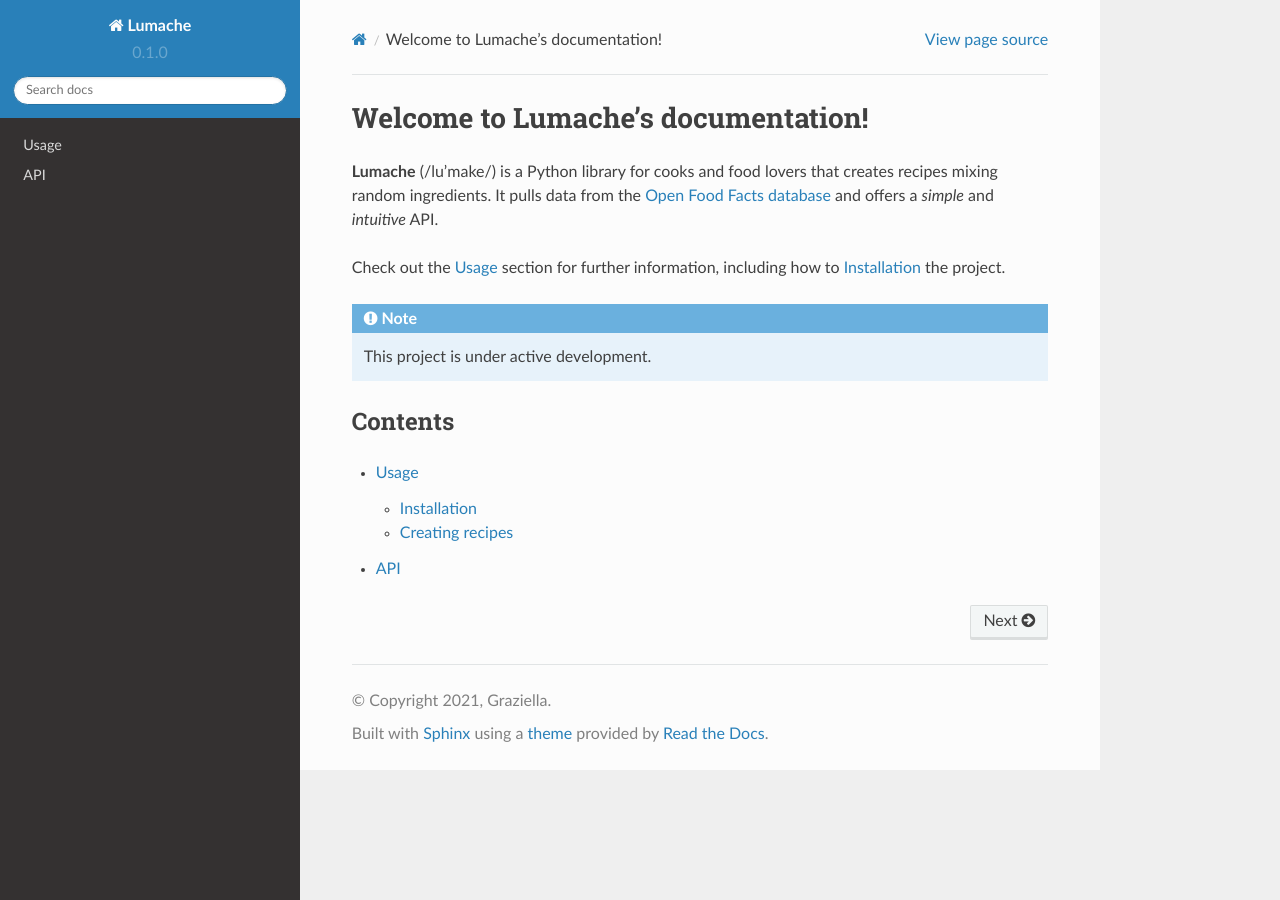
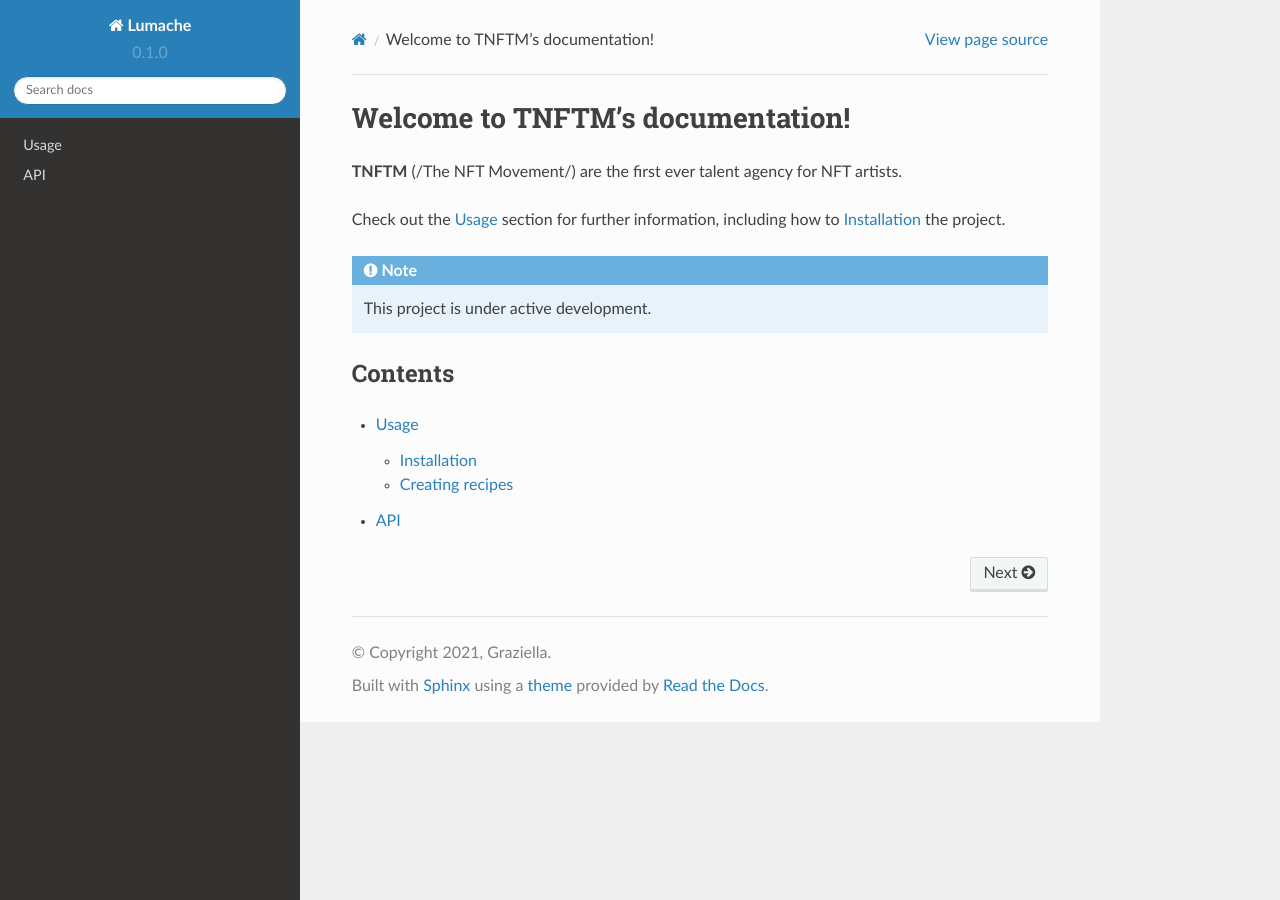
Before and after one commit to TNFTM/read-the-docs, a Sphinx documentation site: the page built from docs/source/index.rst, in a window 1280 px wide. Built offline with Sphinx 7.4.7 and the Read the Docs theme 2.0.0, drawn with Linux system fonts in a browser that asks for light colours.

Commit message:
Update index.rst

```diff
--- a/docs/source/index.rst
+++ b/docs/source/index.rst
@@ -1,10 +1,8 @@
-Welcome to Lumache's documentation!
+Welcome to TNFTM's documentation!
 ===================================
 
-**Lumache** (/lu'make/) is a Python library for cooks and food lovers
-that creates recipes mixing random ingredients.
-It pulls data from the `Open Food Facts database <https://world.openfoodfacts.org/>`_
-and offers a *simple* and *intuitive* API.
+**TNFTM** (/The NFT Movement/) are the first ever talent agency for NFT artists.
+
 
 Check out the :doc:`usage` section for further information, including
 how to :ref:`installation` the project.
```
